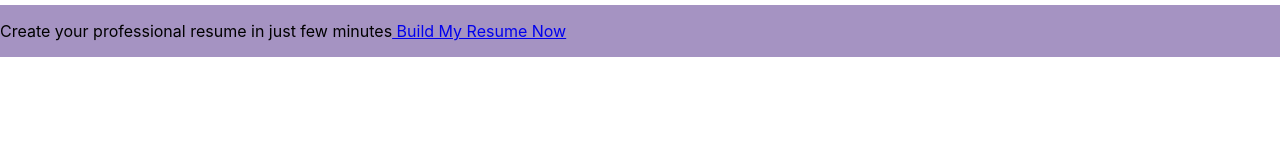
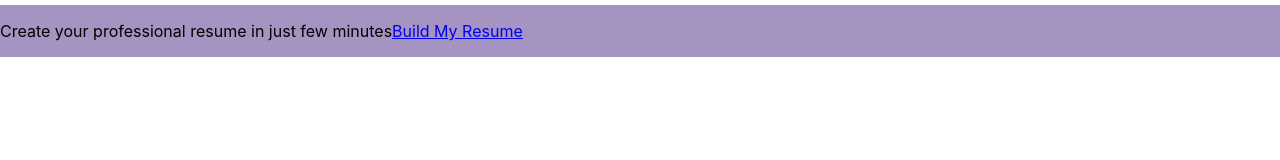
Before and after one commit to sreelaksha/sample-react-resume, a React (Create React App) app: page / in a window 1280 px wide. Shown: the top 160 px of the page. Built offline with nearby package versions, Linux system fonts and the light colour scheme.

Commit message:
edited the link title

```diff
--- a/src/components/FrontPage/FrontPage.js
+++ b/src/components/FrontPage/FrontPage.js
@@ -5,7 +5,7 @@
     <div className = {styles.FrontPage}>
     <nav>
                <p>Create your professional resume in just few minutes
-                    <a href="/"> Build My Resume Now </a>
+                    <a href="/">Build My Resume</a>
                 </p>
             </nav>
 
```
